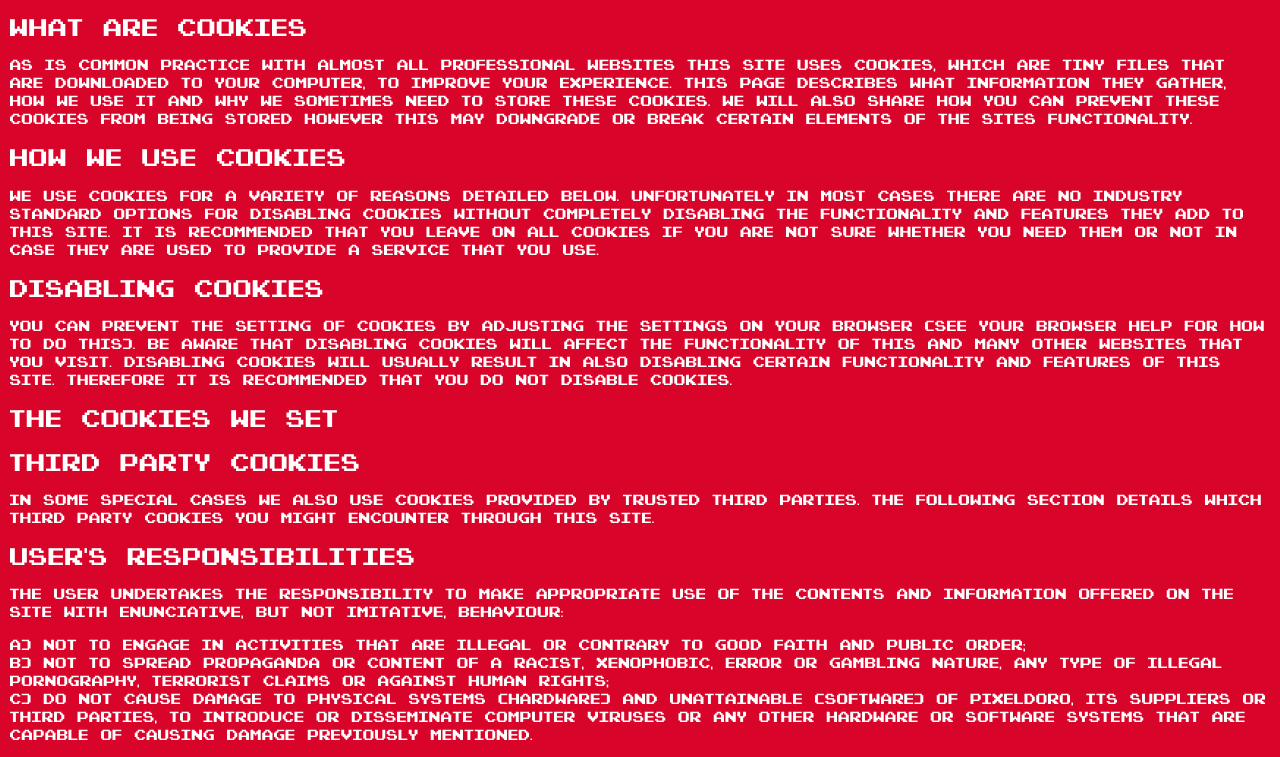
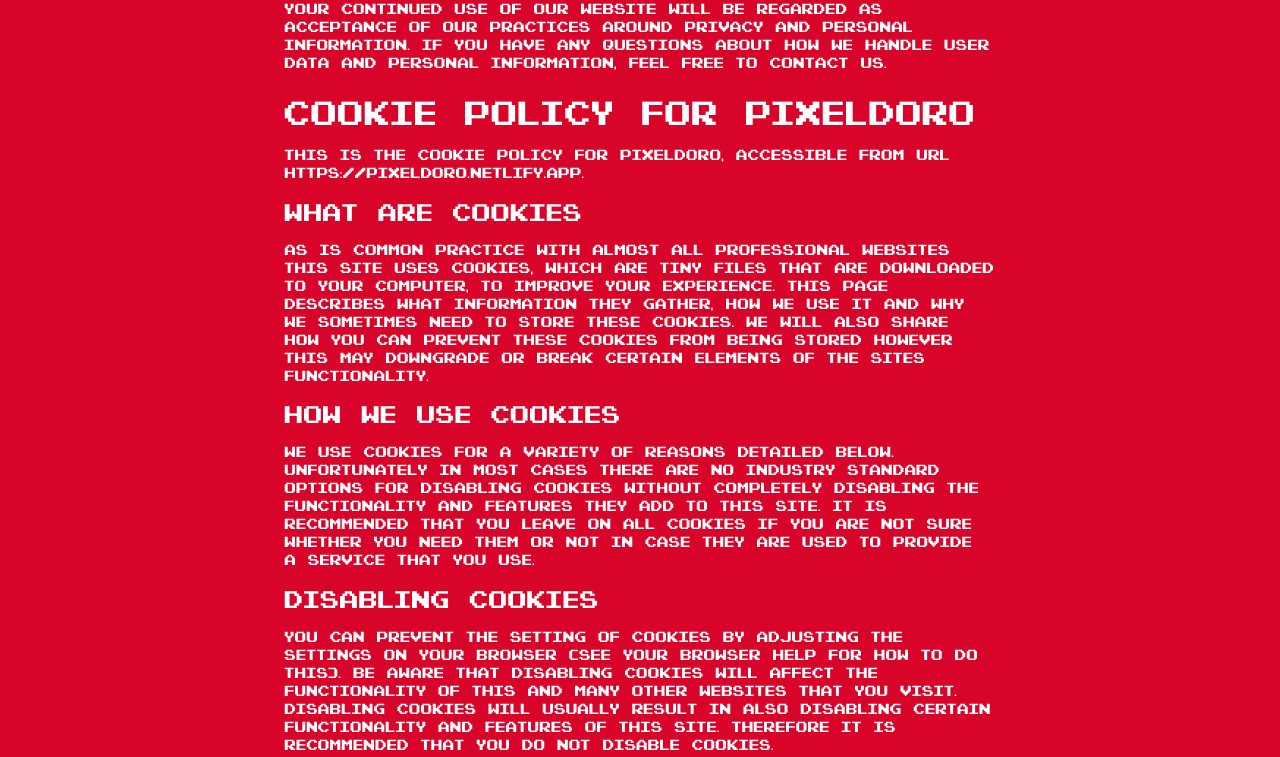
Before and after one commit to Pablo87996/Pixeldoro, a website: page public/html/en/privacy.html in a window 1280 px wide. Shown: the part 652-1409 px from the top of the page. Drawn offline with nearby package versions, Linux system fonts and the light colour scheme; files that its build step writes are made by us from their sources.

Commit message:
refactor: subpages style added to base partial

```diff
--- a/sass/base/_base.scss
+++ b/sass/base/_base.scss
@@ -15,14 +15,55 @@
     margin: 0 !important;
 }
 
+span {
+    display: inline !important;
+}
+
+main {
+    padding: 0 10px;
+}
+
+.px-0 {
+    padding-left: 0 !important;
+    padding-right: 0 !important;
+}
+
 #blur {
     display: flex;
     min-height: 100vh;
     flex-direction: column;
 }
 
-main {
-    padding: 0 10px;
+.subpage {
+    display: grid;
+    grid-template-columns: 1fr 3fr 1fr;
+
+    li, ul {
+        all: revert !important;
+    }
+
+    li {
+        margin: 14px 0 !important;
+    }
+
+    ul {
+        padding-left: 15px !important;
+    }
+
+    ol {
+        padding-left: 25px !important;
+    }
+}
+
+.subpage-content {
+    padding: 3%;
+    grid-column: 2;
+}
+
+@media(orientation:portrait) {
+    .subpage {
+        grid-template-columns: 1fr;
+    }
 }
 
 ::-webkit-scrollbar {
--- a/sass/base/_typography.scss
+++ b/sass/base/_typography.scss
@@ -69,15 +69,11 @@
     font-size: large;
 }
 
-.subpage {
-    word-wrap: break-word;
-
-    a {
-        color: #fff !important;
-        text-decoration: underline;
-        &:hover {
-            color: variables.$pixeldoro-green-light !important;
-        }
+.subpage a {
+    color: #fff !important;
+    text-decoration: underline;
+    &:hover {
+        color: variables.$pixeldoro-green-light !important;
     }
 }
 
```
Also changed, not shown: public/html/en/index.html (+2 -2 lines), public/html/pt-br/index.html (+2 -2 lines), public/css/sass.css, public/css/styles.css, 1 other file.
